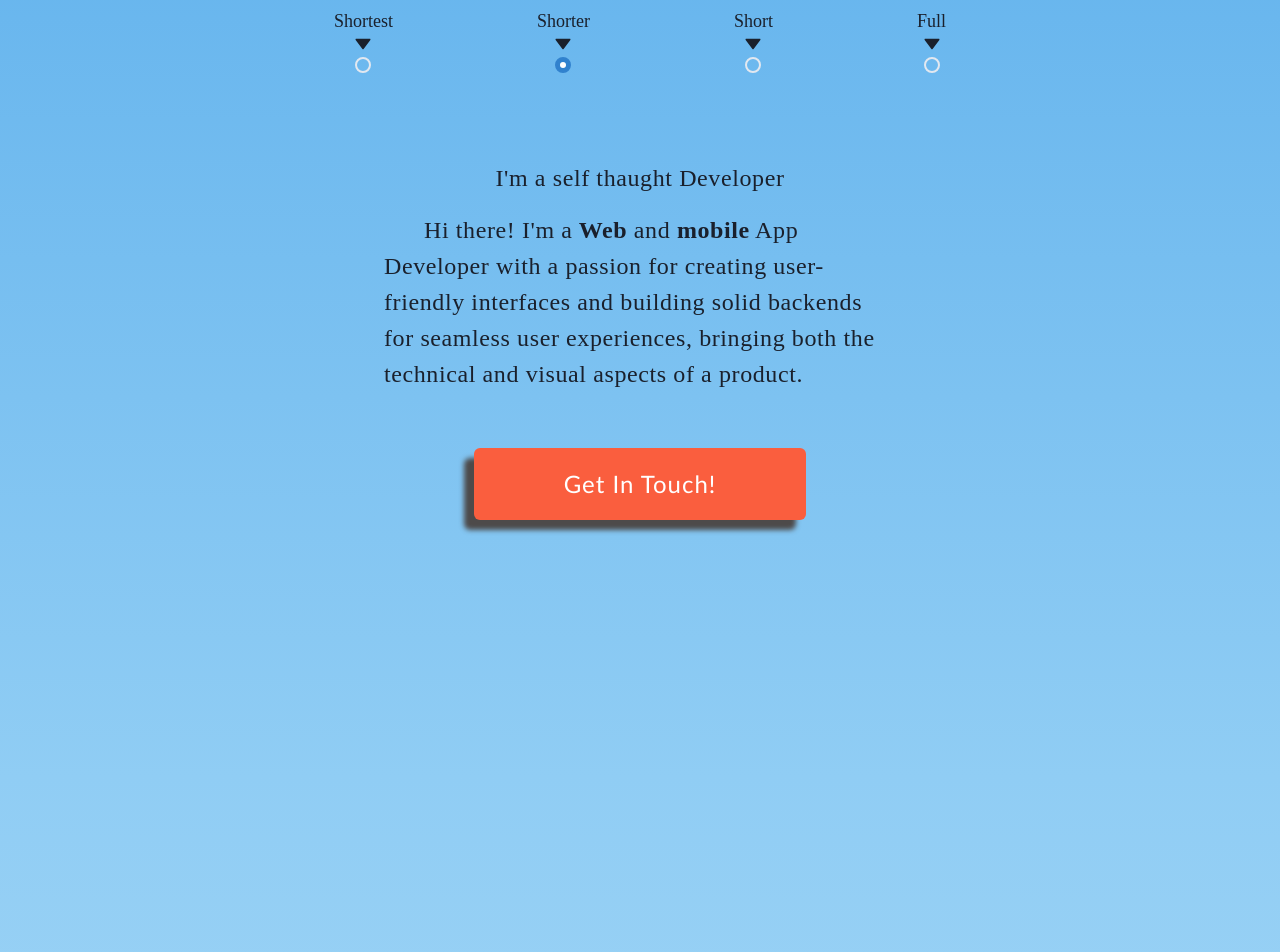
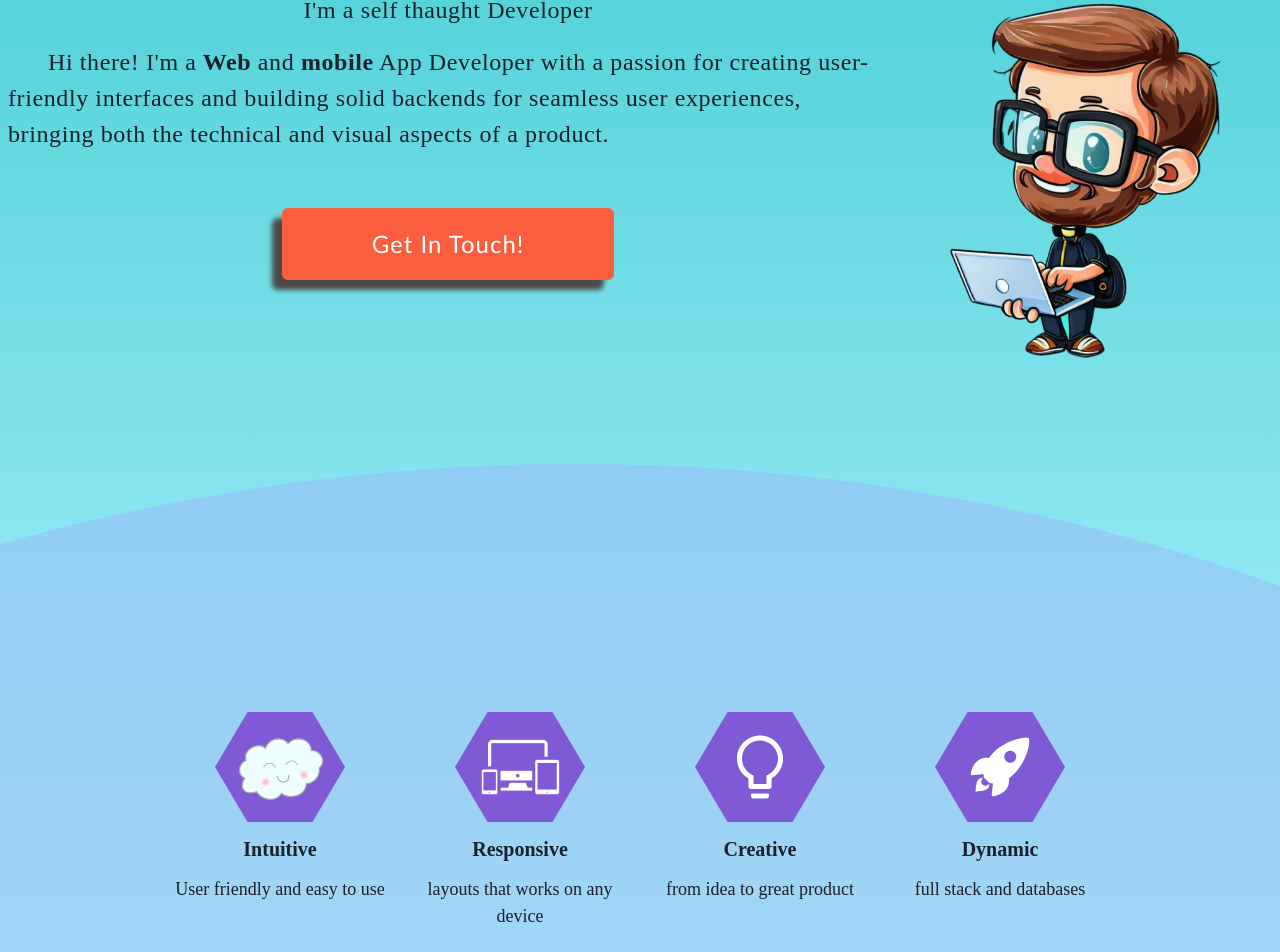
Before and after one commit to tahasama/myPortfolio, a React (Create React App) app: page / in a window 1280 px wide. Shown: the part 1024-1976 px from the top of the page. Built offline with nearby package versions, Linux system fonts and the light colour scheme; no server answers.

Commit message:
trying out new design 2

```diff
--- a/src/components/about.tsx
+++ b/src/components/about.tsx
@@ -8,7 +8,10 @@ import {
   Radio,
   useColorMode,
   useColorModeValue,
+  Img,
 } from "@chakra-ui/react";
+import dev from "../images/dev1.png";
+
 import { motion } from "framer-motion";
 import { useState } from "react";
 import { Element, Link } from "react-scroll";
@@ -20,7 +23,7 @@ import Birds from "./birds";
 
 const About = () => {
   const bgOnLight = useColorModeValue(
-    "linear( blue.300, blue.200)",
+    "linear( #3AC9CD, cyan.200)",
     "linear( gray.900 0%, gray.900 100%)"
   );
   const [selected, setSelected] = useState("shorter");
@@ -55,15 +58,15 @@ const About = () => {
       // }
       bgGradient={bgOnLight}
       fontFamily={"roboto"}
-      // top={["-20vh", "-43vh", "-30vh", "-36vh", "-32vh"]}
+      top={["-20vh", "-43vh", "-30vh", "-36vh", "-32vh"]}
       // transform={["scale(1)", "scale(0.8)", "scale(0.8)", "scale(1)"]}
       overflow={"hidden"}
       justifyContent={"center"}
       // h={"100%"}
-      // clipPath={[
-      //   "polygon(0 6%, 100% 0, 100% 100%, 0% 100%);",
-      //   "polygon(0 7%, 100% 0, 100% 100%, 0% 100%);",
-      // ]}
+      clipPath={[
+        "polygon(0 6%, 100% 0, 100% 100%, 0% 100%);",
+        "polygon(0 7%, 100% 0, 100% 100%, 0% 100%);",
+      ]}
     >
       <Element name="About"></Element>
       {/* {colorMode !== "dark" && (
@@ -169,7 +172,7 @@ const About = () => {
           />
         </Flex>
       </Flex>
-
+      <Flex mt={colorMode === "light" ? [32, 32, 44, 48] : [40, 20, 48, 56]}>
         <Flex
           flexDirection={["column"]}
           // w={"100%"}
@@ -189,11 +192,12 @@ const About = () => {
           lineHeight={["6", "9"]}
           letterSpacing={"wide"}
           fontFamily="roboto slab"
-        mx={["2", "2", "24", "60", "96"]}
+          mx={2}
+          // mx={["2", "2", "24", "60", "96"]}
           // mr={["2", "2", "24", "40", "6"]}
           // m={0}
           // top={[colorMode !== "dark" ? 16 : 40, colorMode !== "dark" ? 32 : 56]}
-        top={colorMode === "light" ? [32, 32, 44, 48] : [40, 20, 48, 56]}
+          // top={colorMode === "light" ? [32, 32, 44, 48] : [40, 20, 48, 56]}
           // pb={
           //   selected === ""
           //     ? ["28"]
@@ -227,6 +231,8 @@ const About = () => {
               // m={0}
               justifyContent={"center"}
               alignItems={"center"}
+              w={"70vw"}
+              textAlign={"center"}
             >
               I'm a self thaught Developer
             </Box>
@@ -247,9 +253,9 @@ const About = () => {
               >
                 Hi there! I'm a<Text as={"b"}> Web</Text> and
                 <Text as={"b"}> mobile</Text> App Developer with a passion for
-              creating user-friendly interfaces and building solid backends for
-              seamless user experiences, bringing both the technical and visual
-              aspects of a product.
+                creating user-friendly interfaces and building solid backends
+                for seamless user experiences, bringing both the technical and
+                visual aspects of a product.
               </Text>
             </motion.div>
           )}
@@ -324,6 +330,8 @@ const About = () => {
             </Button>
           </Link>
         </Flex>
+        <Img src={dev} w={"30%"} h={"40%"} />
+      </Flex>
     </Box>
   );
 };
--- a/src/components/contact.tsx
+++ b/src/components/contact.tsx
@@ -13,6 +13,7 @@ import {
   VStack,
   Text,
   useClipboard,
+  Box,
 } from "@chakra-ui/react";
 import { Element } from "react-scroll";
 import tresor from "../images/tresor.png";
@@ -24,7 +25,7 @@ const key = process.env.REACT_APP_KEY;
 
 const Contact = () => {
   const bgOnLight = useColorModeValue(
-    "linear( blue.100, gray.300)",
+    "linear( teal.200 0%,gray.200 70%, gray.100)",
     "linear( gray.900 0%, gray.900 100%)"
   );
   const bgPlaceHolder = useColorModeValue("gray.200", "gray.600");
@@ -54,13 +55,38 @@ const Contact = () => {
   return (
     <>
       <Element name="Contact"></Element>
-
+      {/* <Box
+        className="custom-shape-divider-top-1686395892"
+        mt={-1}
+        bgColor={"#81E6D9"}
+        fill="#9DECF9"
+      >
+        <svg
+          data-name="Layer 1"
+          xmlns="http://www.w3.org/2000/svg"
+          viewBox="0 0 1200 120"
+          preserveAspectRatio="none"
+        >
+          <path
+            d="M1200 0L0 0 598.97 114.72 1200 0z"
+            className="shape-fill"
+          ></path>
+        </svg>
+      </Box> */}
       <VStack
         position={"relative"}
         // h={["110vh", "110vh", "107vh", "110vh", "99vh"]}
         // bgGradient={bgOnLight}
         bgGradient={bgOnLight}
         p={12}
+        clipPath={[
+          "polygon(26% 3%, 100% 0, 100% 100%, 0 100%, 0 0)",
+          "polygon(26% 3%, 100% 0, 100% 100%, 0 100%, 0 0)",
+          "polygon(26% 7%, 100% 0, 100% 100%, 0 100%, 0 0)",
+          "polygon(26% 7%, 100% 0, 100% 100%, 0 100%, 0 0)",
+          "polygon(26% 8%, 100% 0, 100% 100%, 0 100%, 0 0)",
+        ]}
+        mt={["-10vh", "-14vh", "-75vh", "-85vh", "-18vh"]}
         // clipPath=" polygon(27% 16%, 41% 10%, 55% 35%, 69% 9%, 83% 35%, 100% 8%, 100% 100%, 0 100%, 0% 35%, 12% 10%)"
         // clipPath={[
         //   "polygon(34% 0, 50% 4%, 68% 0, 84% 4%, 100% 0, 100% 100%, 0 100%, 0 0, 17% 4%)",
--- a/src/components/home.tsx
+++ b/src/components/home.tsx
@@ -26,7 +26,7 @@ const Home = () => {
   const { colorMode } = useColorMode();
 
   return (
-    <Box overflow={"hidden"} h={["56em", "4xl", "3xl", "3xl", "56.5em"]}>
+    <Box overflow={"hidden"} h={["56em", "4xl", "3xl", "3xl", "62em"]}>
       <Element name="Home"></Element>
       <Box pos={"absolute"} zIndex={1} top={[48, 40, 40, 36, 40]}>
         {/* Social links */}
--- a/src/components/projects.tsx
+++ b/src/components/projects.tsx
@@ -34,7 +34,7 @@ import { useState } from "react";
 const Projects = () => {
   // const bglOnLight = useColorModeValue("blue.300", "gray.900");
   const bgOnLight = useColorModeValue(
-    "linear( blue.100 0%, blue.200 20%, blue.300 60%, blue.200 90%, blue.100 100%)",
+    "linear(blue.300, cyan.200)",
     "linear( gray.900 0%, gray.900 100%)"
   );
   const { colorMode } = useColorMode();
@@ -77,7 +77,15 @@ const Projects = () => {
   return (
     <Box h={"100%"}>
       <Element name="Projects"></Element>
-
+      <Box bgColor={"blue.100"} mt={0}>
+        <svg xmlns="http://www.w3.org/2000/svg" viewBox="0 0 1440 320">
+          <path
+            fill="#63B3ED"
+            fill-opacity="1"
+            d="M0,32L80,80C160,128,320,224,480,256C640,288,800,256,960,229.3C1120,203,1280,181,1360,170.7L1440,160L1440,320L1360,320C1280,320,1120,320,960,320C800,320,640,320,480,320C320,320,160,320,80,320L0,320Z"
+          ></path>
+        </svg>
+      </Box>
       <Box
         // h={["1750px", "250vh", "185vh", "220vh", "200vh"]}
         bgGradient={bgOnLight}
@@ -88,7 +96,6 @@ const Projects = () => {
         //   "polygon(26% 7%, 100% 0, 100% 100%, 0 100%, 0 0)",
         //   "polygon(26% 8%, 100% 0, 100% 100%, 0 100%, 0 0)",
         // ]}
-        // mt={["-10vh", "-14vh", "-75vh", "-85vh", "-18vh"]}
         zIndex={2}
         // mb={40}
         w={"full"}
@@ -108,7 +115,7 @@ const Projects = () => {
             alignItems={"center"}
             w={"96%"}
             mx={[2, 2, 2, 5, 10]}
-            // mt={["-28vh", "-20vh", "-20vh", "-20vh", "0vh"]}
+            mt={["-28vh", "-20vh", "-20vh", "-20vh", "-20vh"]}
             bg={isHovered ? "gray.700" : ""}
             rounded={"3xl"}
             p={isHovered ? 5 : 0}
--- a/src/components/skills.tsx
+++ b/src/components/skills.tsx
@@ -97,16 +97,16 @@ const Skills = () => {
         fontFamily={"roboto"}
         bgGradient={bgOnLight}
         // mt={}
-        // clipPath={[
-        //   // "ellipse(59% 65% at 40% 65%)",
+        clipPath={[
+          // "ellipse(59% 65% at 40% 65%)",
 
-        //   "ellipse(300% 100% at 47% 100%)",
-        //   "ellipse(150% 100% at 47% 100%)",
-        //   "ellipse(150% 100% at 47% 100%)",
-        //   "ellipse(140% 100% at 50% 100%)",
-        //   "ellipse(130% 100% at 45% 100%)",
-        // ]}
-        // mt={["-30vh", "-60vh", "-60vh", "-65vh", "-65vh"]}
+          "ellipse(300% 100% at 47% 100%)",
+          "ellipse(150% 100% at 47% 100%)",
+          "ellipse(150% 100% at 47% 100%)",
+          "ellipse(140% 100% at 50% 100%)",
+          "ellipse(130% 100% at 45% 100%)",
+        ]}
+        mt={["-30vh", "-60vh", "-60vh", "-65vh", "-65vh"]}
         // mt={["-140vh", "-130vh", "-75vh", "-75vh", "-75vh"]}
         // h={["1700px", "1700px", "1400px", "1700px", "1400px"]}
         // h={"100%"}
@@ -328,7 +328,7 @@ const Skills = () => {
           gap={[3, 0, 5, 0]}
           justifyContent={"space-around"}
           mx={"20"}
-          pb={32}
+          pb={2}
         >
           <Flex
             flexDir={"column"}
```
Also changed, not shown: src/images/dev.png (added), src/images/dev1.png (added). Lines whose indentation alone changed are shown as unchanged.
